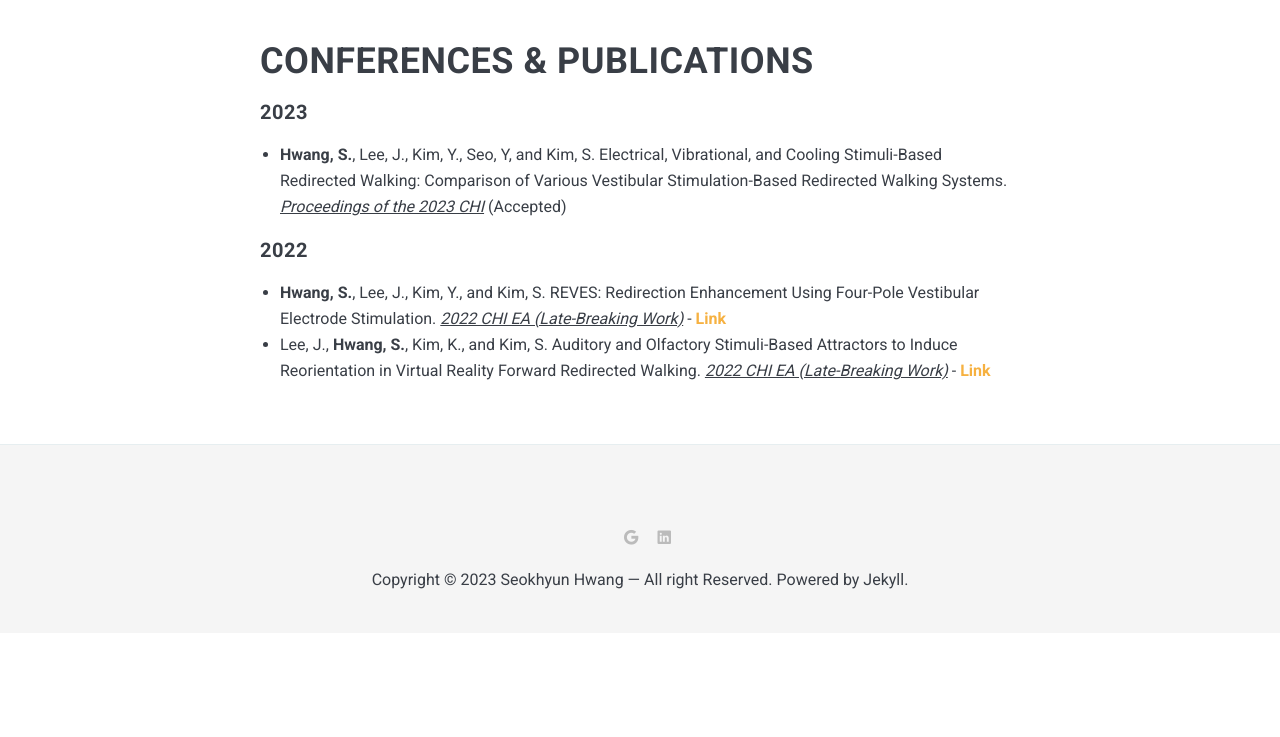
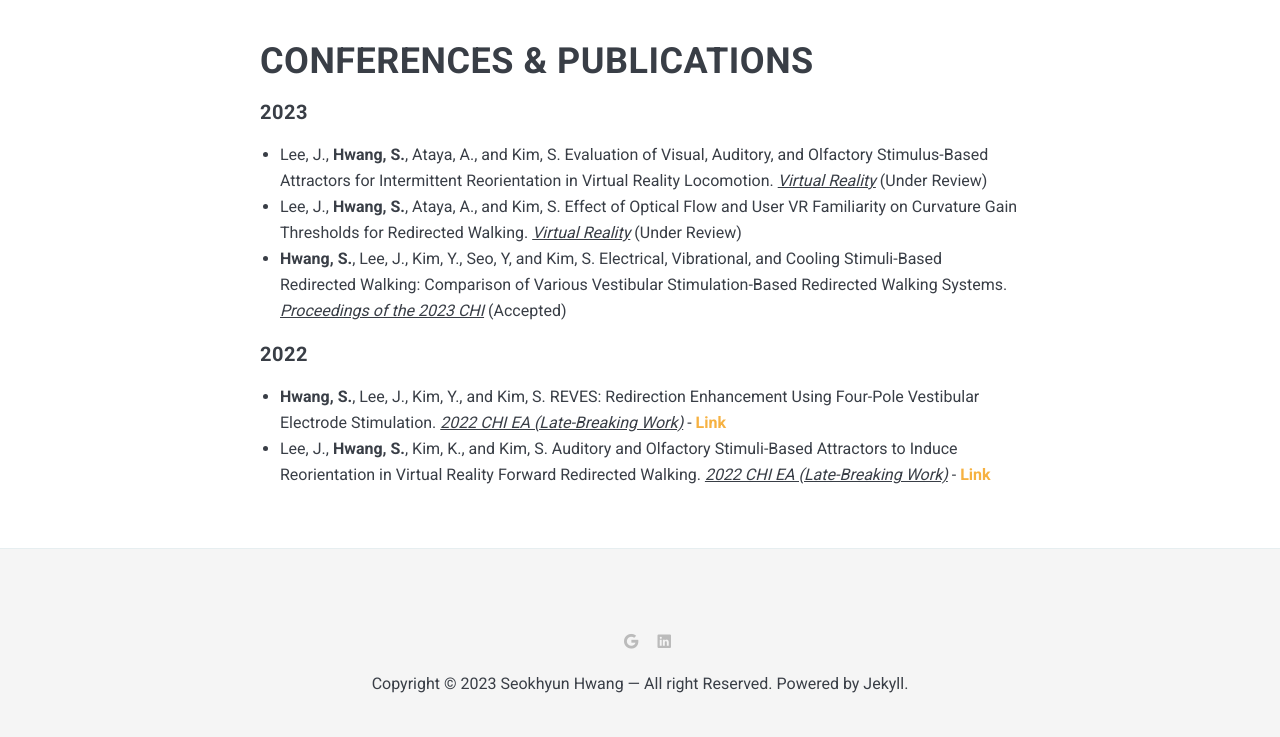
Before and after one commit to anoldhsh/anoldhsh.github.io, a Jekyll site: the page built from _pages/4PUBLICATIONS.md, in a window 1280 px wide. Shown: the part 541-1278 px from the top of the page. Built offline with Jekyll 4.4.1, drawn with Linux system fonts in a browser that asks for light colours; nearby versions of some CDN libraries; before the commit the page ends 1174 px from its top, so only the background shows below that.

Commit message:
Update 4PUBLICATIONS.md

```diff
--- a/_pages/4PUBLICATIONS.md
+++ b/_pages/4PUBLICATIONS.md
@@ -7,6 +7,8 @@ image: Publications.jpeg
 
 # CONFERENCES & PUBLICATIONS
 #### 2023
+* Lee, J., <strong>Hwang, S.</strong>, Ataya, A., and Kim, S. Evaluation of Visual, Auditory, and Olfactory Stimulus-Based Attractors for Intermittent Reorientation in Virtual Reality Locomotion. <u><i>Virtual Reality</i></u> (Under Review)
+* Lee, J., <strong>Hwang, S.</strong>, Ataya, A., and Kim, S. Effect of Optical Flow and User VR Familiarity on Curvature Gain Thresholds for Redirected Walking. <u><i>Virtual Reality</i></u> (Under Review)
 * <strong>Hwang, S.</strong>, Lee, J., Kim, Y., Seo, Y, and Kim, S. Electrical, Vibrational, and Cooling Stimuli-Based Redirected Walking: Comparison of Various Vestibular Stimulation-Based Redirected Walking Systems. <u><i>Proceedings of the 2023 CHI</i></u> (Accepted)
 
 #### 2022
```
